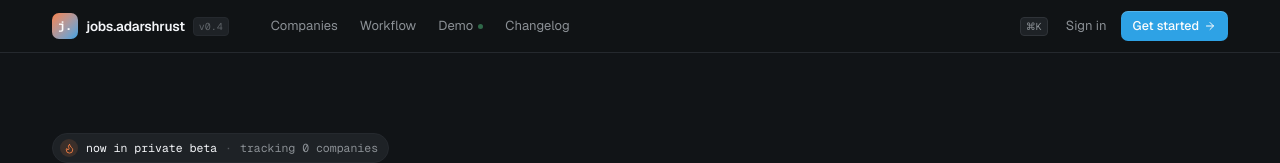
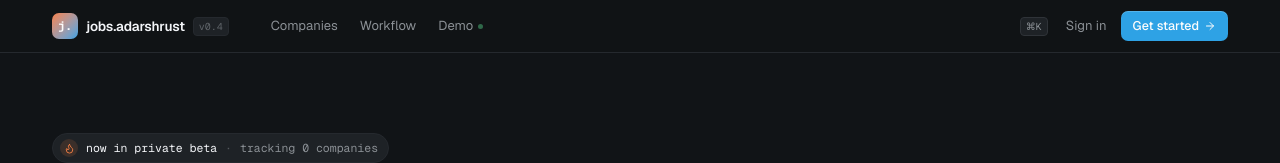
Before and after one commit to Webrowse/osspath, a Next.js app: page / in a window 1280 px wide. Shown: the top 163 px of the page. Built offline with nearby package versions, Linux system fonts and the light colour scheme; no server answers; the database is empty.

Commit message:
Remove changelog from navbar until first release tag

```diff
--- a/components/navbar.tsx
+++ b/components/navbar.tsx
@@ -29,11 +29,6 @@ const NAV_LINKS = [
     label: "Demo",
     match: (p: string) => false, // demo redirects; never shows as active
     isDemo: true,
-  },
-  {
-    href: "/changelog",
-    label: "Changelog",
-    match: (p: string) => p === "/changelog",
   },
 ]
 
```
